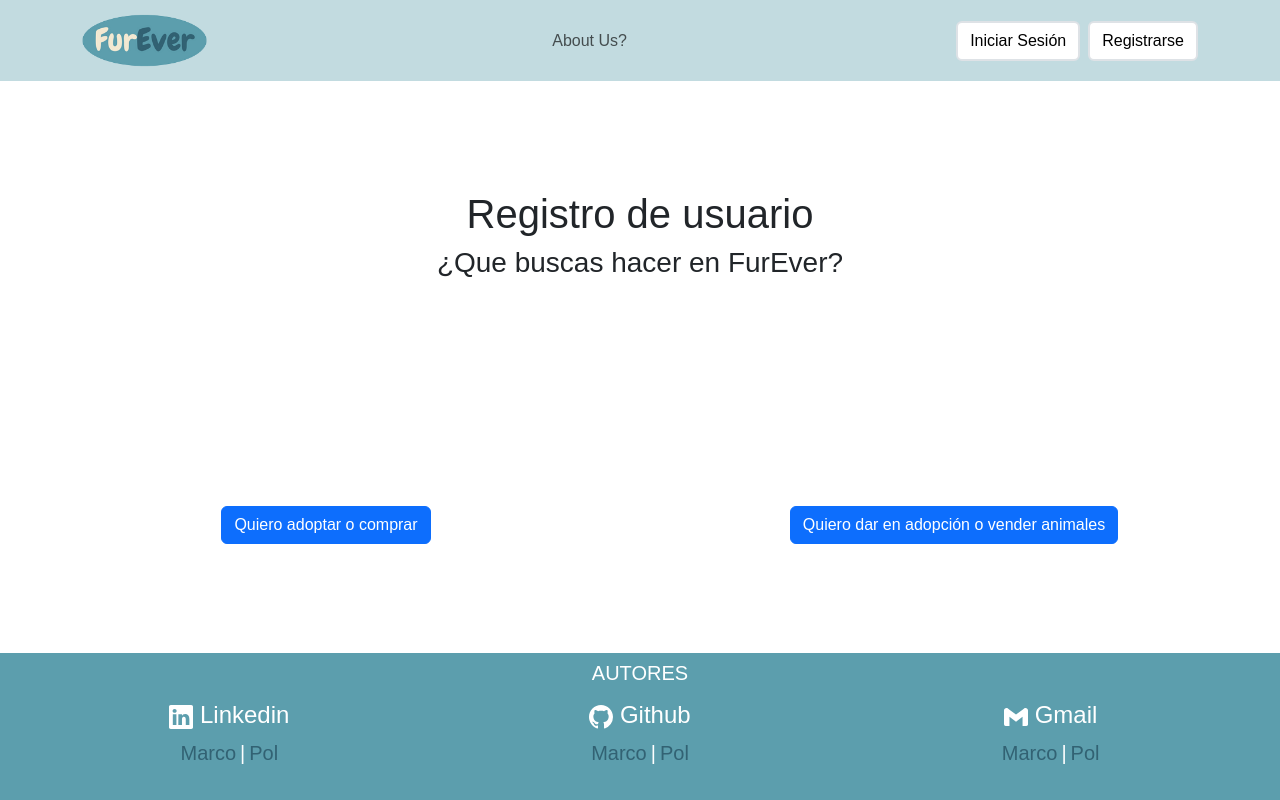
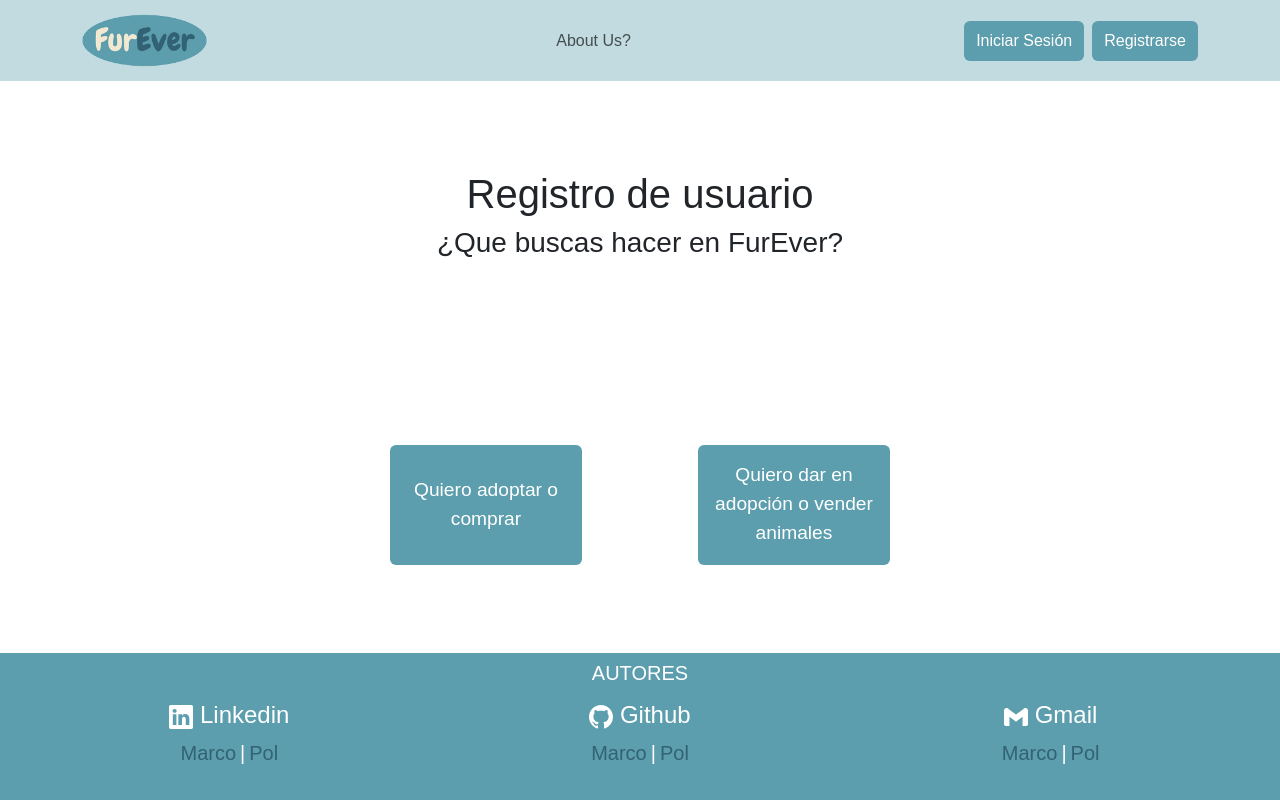
Before and after one commit to marcom25/FurEver, a React (Create React App) app: page /register in a window 1280 px wide. Built offline with nearby package versions, Linux system fonts and the light colour scheme; a web font is replaced by a local one.

Commit message:
more btn style

```diff
--- a/src/components/common/RegisterInterested/index.jsx
+++ b/src/components/common/RegisterInterested/index.jsx
@@ -45,8 +45,8 @@ export const RegisterInterested = () => {
       <Row className="justify-content-center">
         <Col xs={12} md={8} lg={6}>
           <Card>
-            <Card.Header className="text-center text-white light-bg">
-              <h1 className="m-0">Registro de usuario</h1>
+            <Card.Header className="text-center light-bg">
+              <h1 className="m-0 fur-text">Registro de usuario</h1>
             </Card.Header>
             <Card.Body className="mb-0">
               <Formik
@@ -213,7 +213,7 @@ export const RegisterInterested = () => {
                                   onChange={handleChange}
                                 />
                                 <Button
-                                  className="mt-2 bg-danger border border-0 text-black"
+                                  className="mt-2 close-btn border border-0 "
                                   type="button"
                                   onClick={() => remove(index)}
                                 >
@@ -223,7 +223,7 @@ export const RegisterInterested = () => {
                             ))}
 
                           <Button
-                            className="mt-2 bg-white border border-2 text-black"
+                            className="mt-2 add-btn border border-2 "
                             type="button"
                             onClick={() => push({ url: "" })}
                           >
@@ -246,7 +246,7 @@ export const RegisterInterested = () => {
                       />
                     </Form.Group>
 
-                    <Button className="mb-3 w-25 fur-bg border border-0" onClick={submitForm}>
+                    <Button className="mb-3 w-25 submit-btn border border-0" onClick={submitForm}>
                       Registrarse
                     </Button>
                   </Form>
--- a/src/components/common/RegisterOfferer/index.jsx
+++ b/src/components/common/RegisterOfferer/index.jsx
@@ -39,8 +39,8 @@ export const ResgisterOfferer = () => {
       <Row className="justify-content-center">
         <Col xs={12} md={8} lg={6}>
           <Card>
-            <Card.Header className="text-center text-white light-bg">
-              <h1 className="m-0">Registro de usuario</h1>
+            <Card.Header className="text-center light-bg">
+              <h1 className="m-0 fur-text">Registro de usuario</h1>
             </Card.Header>
             <Card.Body className="mb-0">
               <Formik
@@ -149,7 +149,7 @@ export const ResgisterOfferer = () => {
                                   onChange={handleChange}
                                 />
                                 <Button
-                                  className="mt-2 bg-danger border border-0 text-black"
+                                  className="mt-2 close-btn border border-0"
                                   type="button"
                                   onClick={() => remove(index)}
                                 >
@@ -159,7 +159,7 @@ export const ResgisterOfferer = () => {
                             ))}
 
                           <Button
-                            className="mt-2 bg-white border border-2 text-black"
+                            className="mt-2 add-btn border border-2 "
                             type="button"
                             onClick={() => push({ url: "" })}
                           >
@@ -169,7 +169,7 @@ export const ResgisterOfferer = () => {
                       )}
                     </FieldArray>
 
-                    <Button  className="mb-3 w-25 fur-bg border border-0" onClick={submitForm}>
+                    <Button  className="mb-3 w-25 submit-btn border border-0" onClick={submitForm}>
                       Registrarse
                     </Button>
                   </Form>
--- a/src/index.scss
+++ b/src/index.scss
@@ -29,3 +29,51 @@ html {
         color: darken($fur-scd-color, 20%);
     }
 }
+
+.fur-text{
+    color: $fur-scd-color ;
+}
+
+.submit-btn{
+    background-color: $fur-color;
+    &:hover {
+        background-color: darken($fur-color, 20%);
+    }
+    display: flex;
+    align-items: center;
+    justify-content: center;
+}
+
+.furbar-btn{
+    background-color: $fur-color;
+    &:hover {
+        background-color: darken($fur-color, 20%);
+    }
+}
+
+.close-btn{
+    background-color: darken($color: red, $amount: 15%);
+    &:hover {
+        background-color:darken($color: red, $amount: 5%);
+    }
+    color:white
+}
+
+.add-btn{
+    background-color:  white;
+    &:hover {
+        background-color: lighten($fur-color, 30%);
+        color: black;
+    }
+    color:black
+}
+
+.register-choice{
+    height: 15vh;
+    width: 15vw;
+    font-size: 1.2em;
+    display: flex;
+    align-items: center;
+    justify-content: center;
+    text-align: center;
+}
--- a/src/layouts/Furbar/index.jsx
+++ b/src/layouts/Furbar/index.jsx
@@ -64,14 +64,14 @@ export const Furbar = () => {
 
             {localStorage.getItem("user") ? (
               <div className="d-flex gap-2">
-                <Button className="bg-white border border-2 text-black" onClick={()=> handleLogOut()}>Cerrar Sesión</Button>
+                <Button className="close-btn border border-0 " onClick={()=> handleLogOut()}>Cerrar Sesión</Button>
               </div>
             ) : (
               <div className="d-flex gap-2">
-                <Link to="/login" className="btn bg-white border border-2 text-black">
+                <Link to="/login" className="btn submit-btn border border-0 text-white  ">
                   Iniciar Sesión
                 </Link>
-                <Link to="/register" className="btn bg-white border border-2 text-black">
+                <Link to="/register" className="btn submit-btn border border-0 text-white ">
                   Registrarse
                 </Link>
               </div>
--- a/src/pages/CreateAnimal/index.jsx
+++ b/src/pages/CreateAnimal/index.jsx
@@ -59,7 +59,7 @@ export const CreateAnimal = () => {
         <Col xs={12} md={8} lg={6}>
           <Card>
             <Card.Header className="text-center light-bg">
-              <h1 className="my-4">Creacion de tarjeta de animal</h1>
+              <h1 className="my-4 fur-text">Creacion de tarjeta de animal</h1>
             </Card.Header>
             <Card.Body className="mb-0">
               <Formik
@@ -167,7 +167,7 @@ export const CreateAnimal = () => {
                         <Form.Label>Descripción</Form.Label>
                         <Form.Control
                           as="textarea"
-                          placeholder="Una breve descripcion del animal"
+                          placeholder="Una breve descripción del animal"
                           name="descripcion"
                           onChange={handleChange}
                         />
@@ -225,7 +225,7 @@ export const CreateAnimal = () => {
                             ))}
 
                           <Button
-                            className="m-2 bg-white border border-2 text-black"
+                            className="m-2 add-btn border border-2 "
                             type="button"
                             onClick={() => push({ url: "" })}
                           >
@@ -237,7 +237,7 @@ export const CreateAnimal = () => {
 
                     <Row className="d-flex justify-content-center">
                       <Button
-                        className="mb-3 w-25 fur-bg border border-0"
+                        className="mb-3 w-25 submit-btn border border-0"
                         onClick={submitForm}
                       >
                         Crear
--- a/src/pages/Login/index.jsx
+++ b/src/pages/Login/index.jsx
@@ -36,8 +36,8 @@ export const Login = () => {
       <Row className="justify-content-center">
         <Col xs={8} md={6} lg={4}>
           <Card>
-            <Card.Header className="text-center text-white light-bg">
-              <h1 className="m-0">Iniciar Sesión</h1>
+            <Card.Header className="text-center light-bg">
+              <h1 className="m-0 fur-text">Iniciar Sesión</h1>
             </Card.Header>
             <Card.Body className="mb-0">
               <Formik
@@ -89,7 +89,7 @@ export const Login = () => {
                       </Form.Control.Feedback>
                     </Form.Group>
 
-                    <Button className="fur-bg border border-0" onClick={submitForm}>
+                    <Button className="submit-btn border border-0" onClick={submitForm}>
                       Iniciar Sesión
                     </Button>
                   </Form>
--- a/src/pages/Register/index.jsx
+++ b/src/pages/Register/index.jsx
@@ -14,14 +14,14 @@ export const Register = () => {
           <h3>¿Que buscas hacer en FurEver?</h3>
         </Col>
       </Row>
-      <Row>
+      <Row className="w-50">
         <Col className="d-flex justify-content-center">
-          <Link to="interested" className="btn btn-primary">
+          <Link to="interested" className="btn submit-btn register-choice text-white vh-15">
             Quiero adoptar o comprar
           </Link>
         </Col>
         <Col className="d-flex justify-content-center">
-          <Link to="offerer" className="btn btn-primary">
+          <Link to="offerer" className="btn submit-btn register-choice text-white">
             Quiero dar en adopción o vender animales
           </Link>
         </Col>
```
